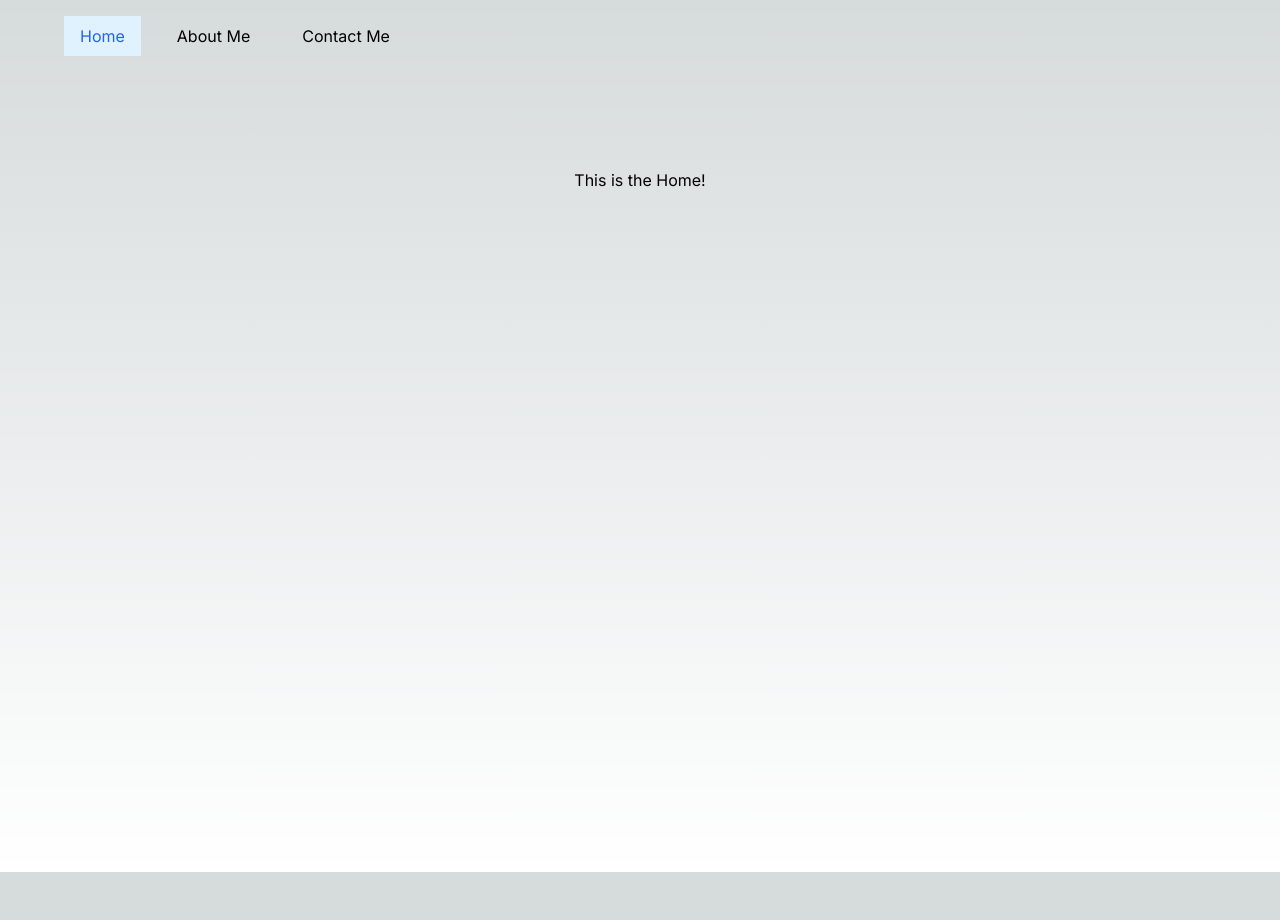
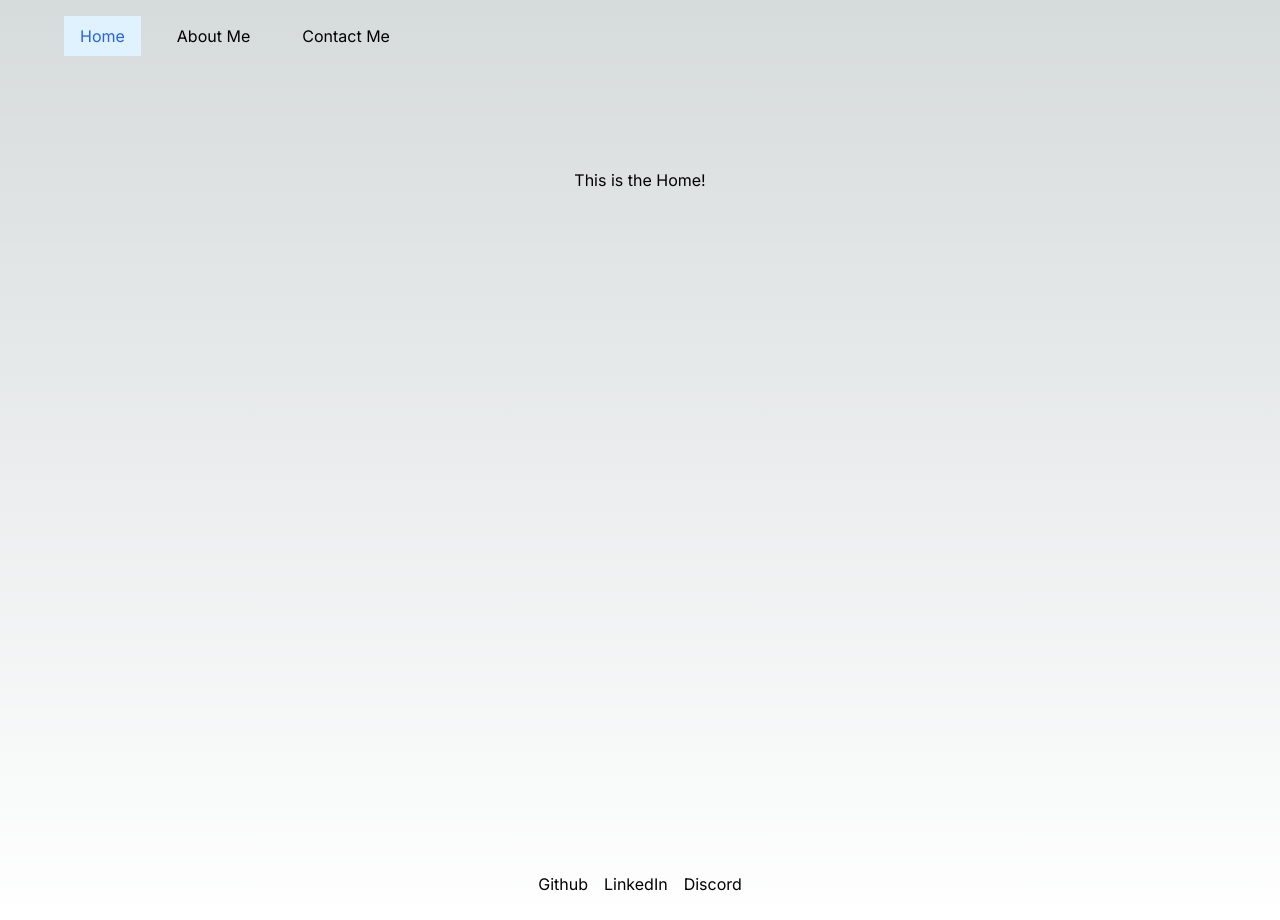
Before and after one commit to MiguelGFerreira/portfolio, a Next.js app: page / in a window 1280 px wide. Before the commit the page ends 872 px from the top, so only its background shows below. Built offline with nearby package versions, Linux system fonts and the light colour scheme.

Commit message:
added footer

```diff
--- a/app/layout.tsx
+++ b/app/layout.tsx
@@ -2,6 +2,7 @@ import type { Metadata } from 'next'
 import { Inter } from 'next/font/google'
 import './globals.css'
 import Header from './ui/Header'
+import Footer from './ui/Footer'
 
 const inter = Inter({ subsets: ['latin'] })
 
@@ -20,6 +21,7 @@ export default function RootLayout({
       <body className={inter.className}>
         <Header />
         {children}
+        <Footer />
       </body>
     </html>
   )
--- /dev/null
+++ b/app/ui/Footer.tsx
@@ -0,0 +1,11 @@
+import Link from "next/link"
+
+export default function Footer() {
+	return (
+		<footer className='w-full flex justify-center gap-4 pb-6'>
+			<Link href='https://github.com/MiguelGFerreira'>Github</Link>
+			<Link href='https://www.linkedin.com/in/miguelgferreira/'>LinkedIn</Link>
+			<Link href='https://discordapp.com/users/398622977668808706'>Discord</Link>
+		</footer>
+	)
+}
```
